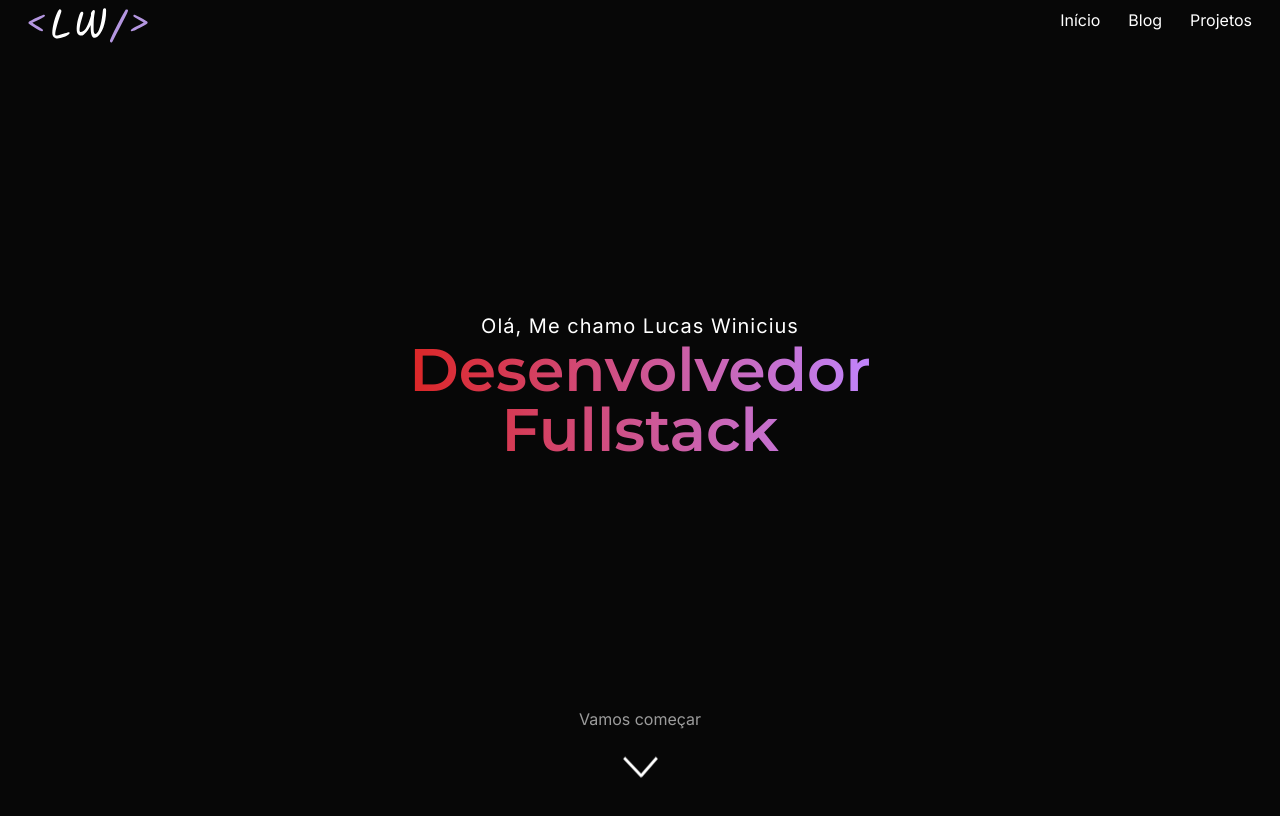
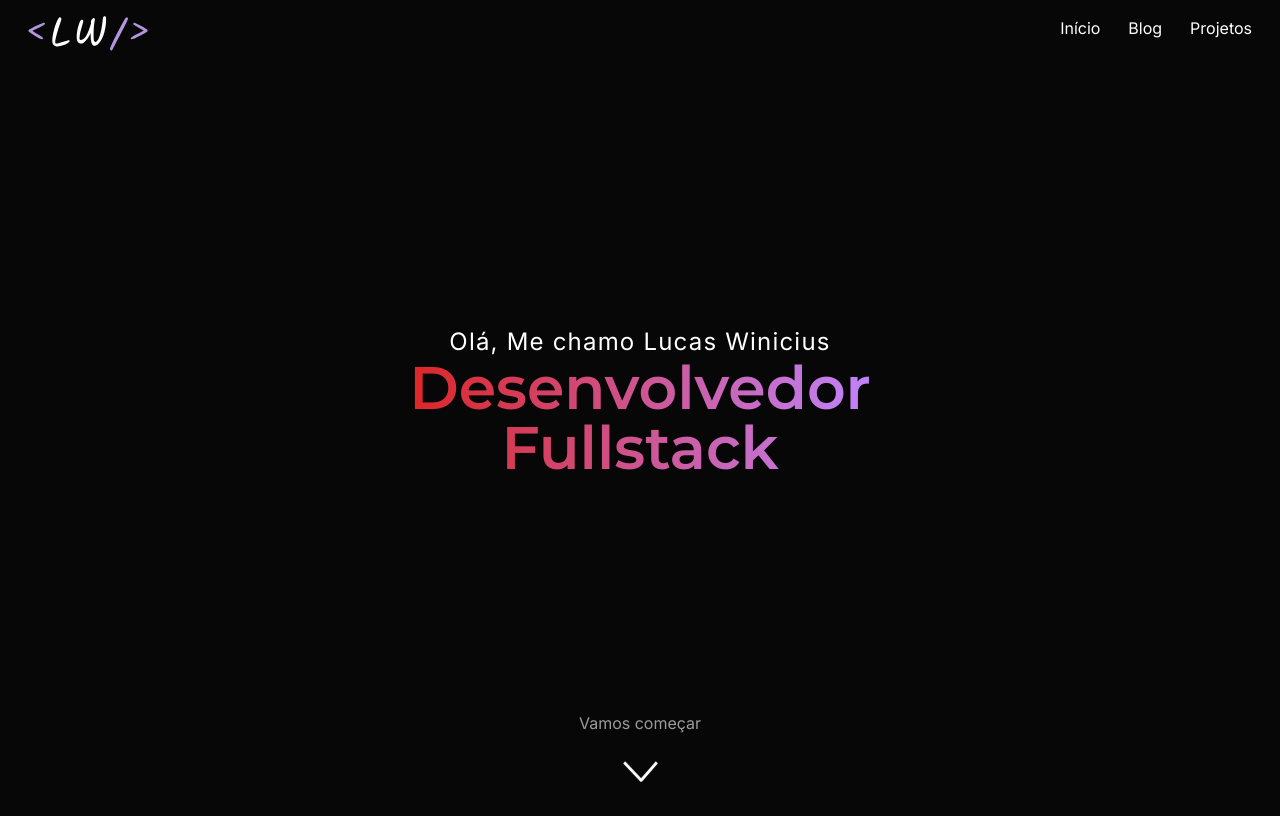
Before and after one commit to Lucas-Winicius/Portfolio, a Next.js app: page / in a window 1280 px wide. Built offline with nearby package versions, Linux system fonts and the light colour scheme.

Commit message:
adjustment

```diff
--- a/src/patterns/Header.tsx
+++ b/src/patterns/Header.tsx
@@ -6,7 +6,7 @@ import { GithubLogo } from '@phosphor-icons/react'
 
 export default function Header() {
   return (
-    <header className="flex justify-between p-2 px-7">
+    <header className="flex justify-between py-4 px-7">
       <Link href="/">
         <Image src="/logo.svg" alt="Logo" width={120} height={35.3} />
       </Link>
--- a/src/patterns/Landing.tsx
+++ b/src/patterns/Landing.tsx
@@ -7,7 +7,7 @@ export default function Landing() {
   return (
     <div className="flex flex-col items-center justify-center h-[calc(100vh-51px)]">
       <div className="text-center w-min mt-[-80px]">
-        <p className="text-xl tracking-wider">Olá, Me chamo Lucas Winicius</p>
+        <p className="text-2xl tracking-wider">Olá, Me chamo Lucas Winicius</p>
         <h1
           className={
             montserrat.className +
@@ -20,7 +20,7 @@ export default function Landing() {
       <div className="absolute bottom-0 left-0 right-0 flex items-center justify-center mb-5">
         <div className="flex flex-col items-center">
           <p className="mb-7 text-white text-opacity-60">Vamos começar</p>
-          <div className="animate-bounce-slow">
+          <div className="animate-bounce-slow -mb-1">
             <Image src="/Arrow.svg" alt="Seta" width={35} height={19} />
           </div>
         </div>
--- a/src/styles/Landing.css
+++ b/src/styles/Landing.css
@@ -3,6 +3,6 @@
       transform: translateY(0);
     }
     50% {
-      transform: translateY(-30px);
+      transform: translateY(-23px);
     }
   }
```
